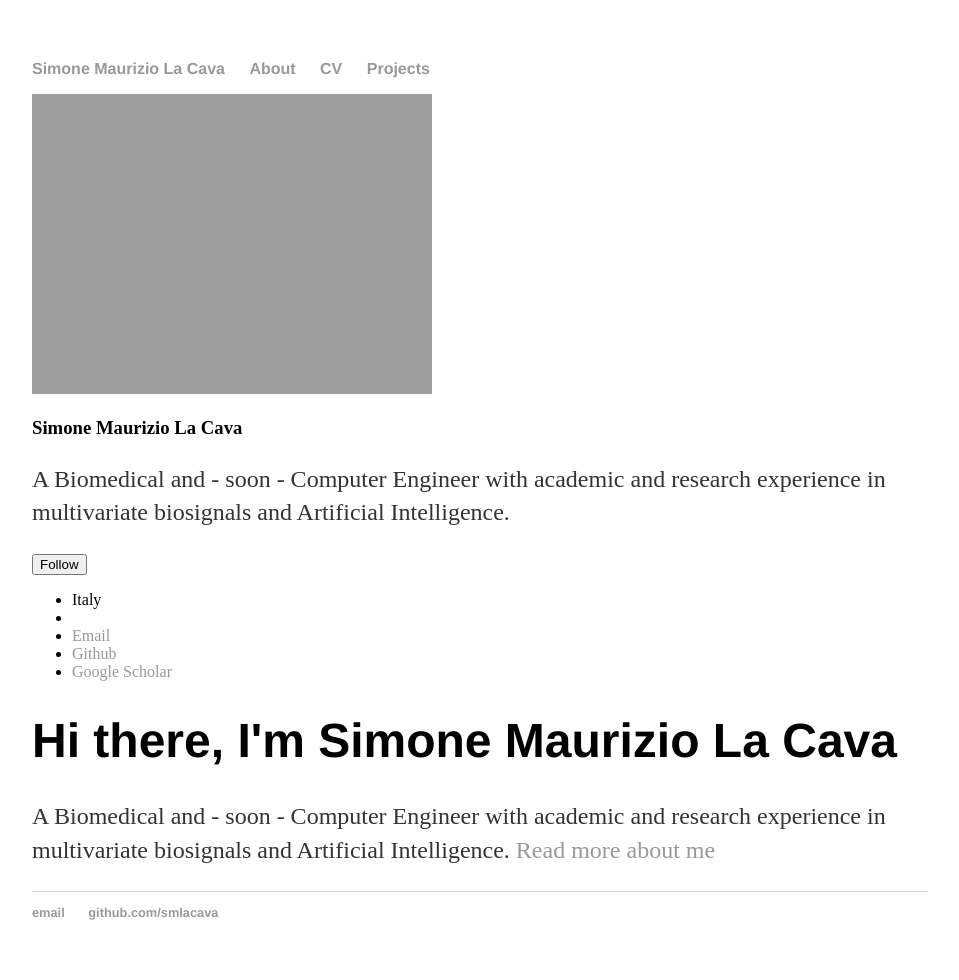
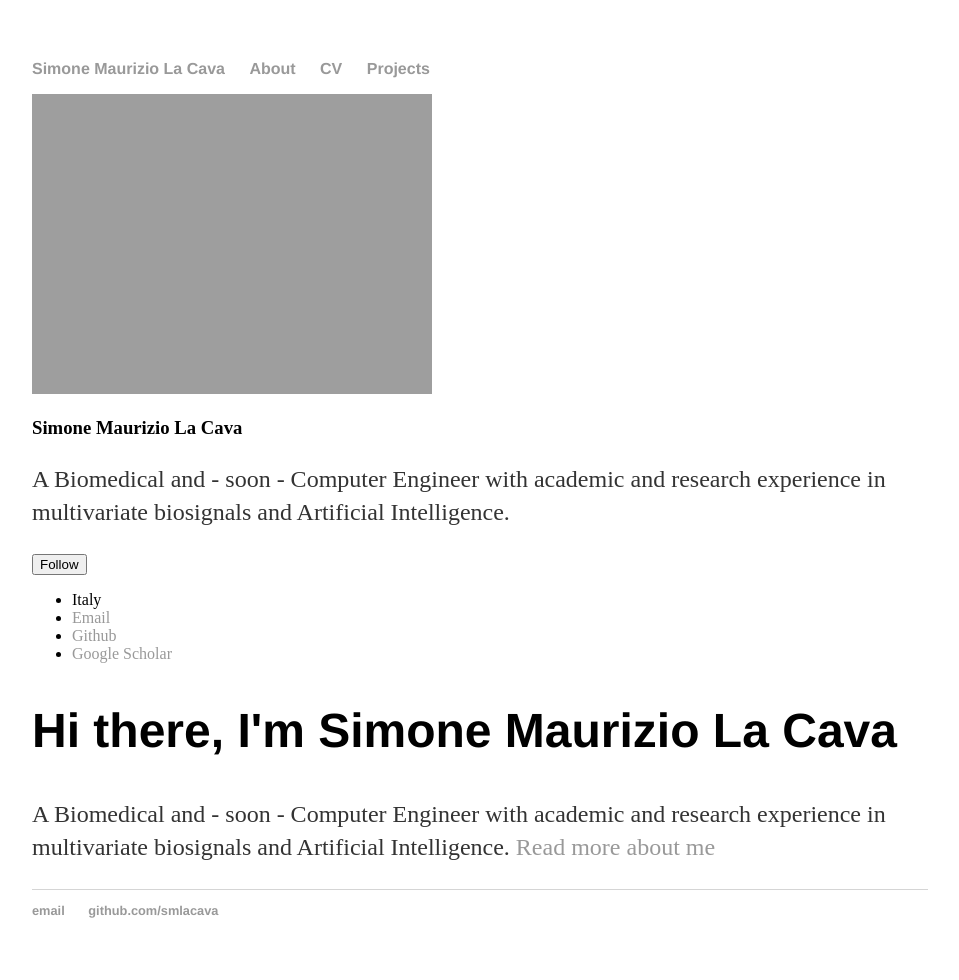
Before and after one commit to smlacava/smlacava.github.io, a Jekyll site: the page built from index.html, in a window 1280 px wide. Shown: the whole page, without its empty margins (160-1119 px from the left). Built offline with Jekyll 4.4.1, drawn with Linux system fonts in a browser that asks for light colours.

Commit message:
Update default.html

```diff
--- a/_layouts/default.html
+++ b/_layouts/default.html
@@ -24,7 +24,7 @@
 						<div class="author__urls-wrapper">
 							<button class="btn btn--inverse">Follow</button>
 							<ul class="author__urls social-icons">
-								<li><i class="fa fa-fw fa-map-marker" aria-hidden="true"></i> Italy</li><li>
+								<li><i class="fa fa-fw fa-map-marker" aria-hidden="true"></i> Italy</li>
 								<li><a href="mailto:simonemaurizio.lacava@gmail.com">
 									<i class="fa fa-fw fa-envelope-square" aria-hidden="true"></i> Email</a></li>
 								<li><a href="https://github.com/smlacava">
@@ -35,9 +35,9 @@
 						</div>
 					</div>
 				</div>
-
-
-			{{ content }}
+				<article class="page" itemscope="" itemtype="http://schema.org/CreativeWork">
+					{{ content }}
+				</article>
 
 			</div><!-- /.container -->
 			<footer>
```
